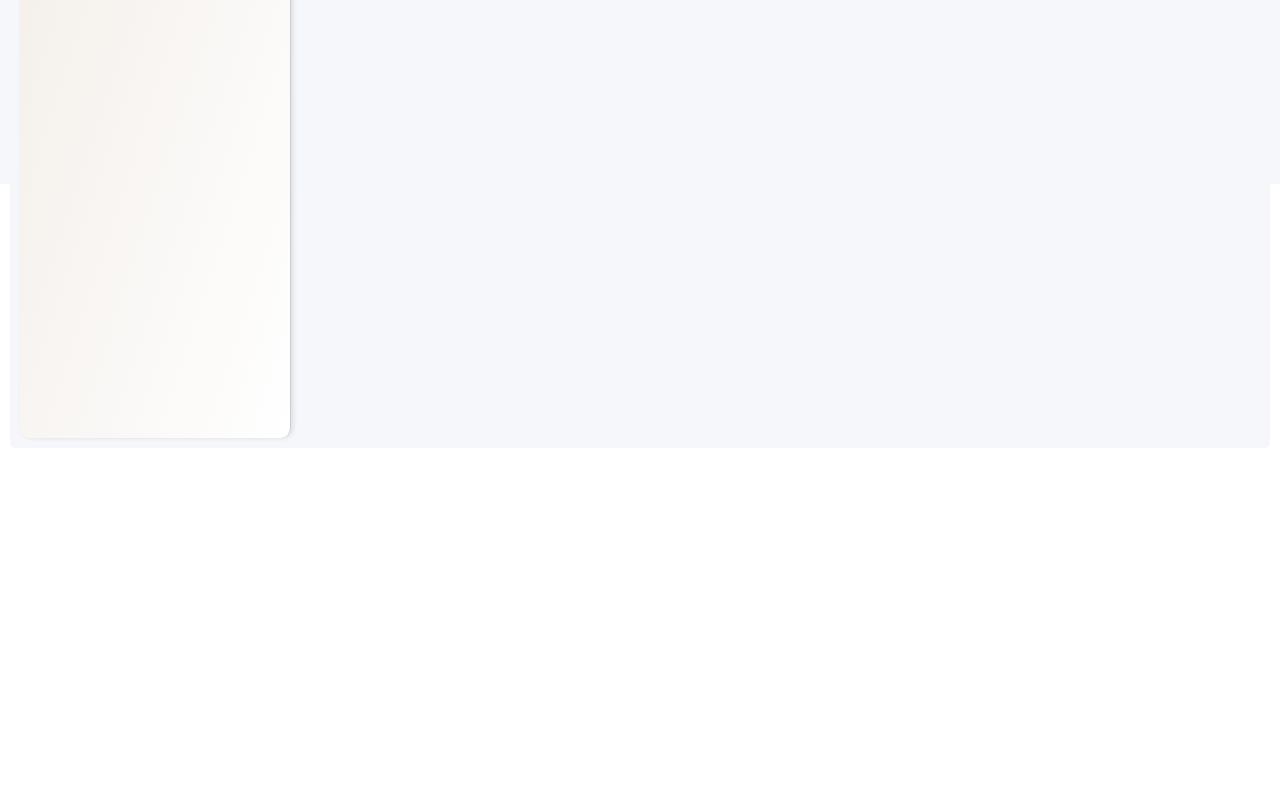
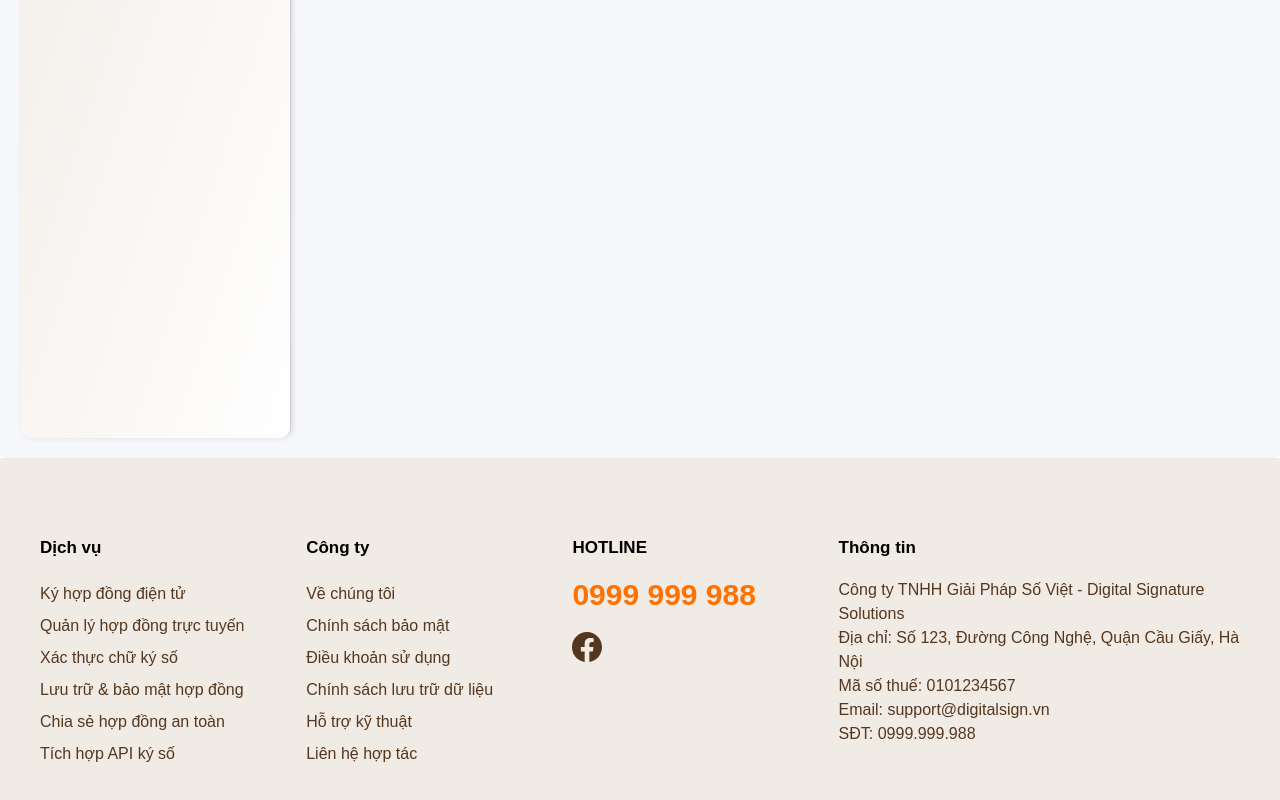
Before and after one commit to phuctranj12/FE, a React (Create React App) app in the folder fe/: page / in a window 1280 px wide. Shown: the part 616-1416 px from the top of the page. Before the commit the page ends 1064 px from the top, so only its background shows below. Built offline with nearby package versions, Linux system fonts and the light colour scheme; some icons are missing.

Commit message:
add footer

```diff
--- /dev/null
+++ b/fe/src/components/bar/Footer.js
@@ -0,0 +1,68 @@
+import '../../styles/footer.css';
+
+function Footer() {
+    return (
+        <div className="footer-contain2" >
+            <div className="footer-row1">
+                <div className="footer-tieude">Dịch vụ</div>
+                <div className="footer-noidung">
+                    <a href="/">Ký hợp đồng điện tử</a><br />
+                    <a href="/">Quản lý hợp đồng trực tuyến</a><br />
+                    <a href="/">Xác thực chữ ký số</a><br />
+                    <a href="/">Lưu trữ & bảo mật hợp đồng</a><br />
+                    <a href="/">Chia sẻ hợp đồng an toàn</a><br />
+                    <a href="/">Tích hợp API ký số</a>
+                </div>
+            </div>
+
+            <div className="footer-row2">
+                <div className="footer-tieude">Công ty</div>
+                <div className="footer-noidung">
+                    <a href='/'>Về chúng tôi</a><br />
+                    <a href="/">Chính sách bảo mật</a><br />
+                    <a href="/">Điều khoản sử dụng</a><br />
+                    <a href="/">Chính sách lưu trữ dữ liệu</a><br />
+                    <a href="/">Hỗ trợ kỹ thuật</a><br />
+                    <a href="/">Liên hệ hợp tác</a>
+                </div>
+            </div>
+
+            <div className="footer-row3">
+                <div className="footer-tieude">HOTLINE</div>
+                <div className="lienhe1">
+                    0999 999 988
+                </div>
+                <div className="icon-contain">
+                    <a href='/Facebook'>
+                        <svg xmlns="http://www.w3.org/2000/svg" width="16" height="16" fill="currentColor" class="bi bi-facebook" viewBox="0 0 16 16">
+                            <path d="M16 8.049c0-4.446-3.582-8.05-8-8.05C3.58 0-.002 3.603-.002 8.05c0 4.017 2.926 7.347 6.75 7.951v-5.625h-2.03V8.05H6.75V6.275c0-2.017 1.195-3.131 3.022-3.131.876 0 1.791.157 1.791.157v1.98h-1.009c-.993 0-1.303.621-1.303 1.258v1.51h2.218l-.354 2.326H9.25V16c3.824-.604 6.75-3.934 6.75-7.951" />
+                        </svg>
+                    </a>
+                    {/* <a href='/Tiktok'>
+                        <svg xmlns="http://www.w3.org/2000/svg" width="16" height="16" fill="currentColor" class="bi bi-tiktok" viewBox="0 0 16 16">
+                            <path d="M9 0h1.98c.144.715.54 1.617 1.235 2.512C12.895 3.389 13.797 4 15 4v2c-1.753 0-3.07-.814-4-1.829V11a5 5 0 1 1-5-5v2a3 3 0 1 0 3 3z" />
+                        </svg>
+                    </a> */}
+                    {/* <a href='/Instagram'>
+                        <svg xmlns="http://www.w3.org/2000/svg" width="16" height="16" fill="currentColor" class="bi bi-instagram" viewBox="0 0 16 16">
+                            <path d="M8 0C5.829 0 5.556.01 4.703.048 3.85.088 3.269.222 2.76.42a3.9 3.9 0 0 0-1.417.923A3.9 3.9 0 0 0 .42 2.76C.222 3.268.087 3.85.048 4.7.01 5.555 0 5.827 0 8.001c0 2.172.01 2.444.048 3.297.04.852.174 1.433.372 1.942.205.526.478.972.923 1.417.444.445.89.719 1.416.923.51.198 1.09.333 1.942.372C5.555 15.99 5.827 16 8 16s2.444-.01 3.298-.048c.851-.04 1.434-.174 1.943-.372a3.9 3.9 0 0 0 1.416-.923c.445-.445.718-.891.923-1.417.197-.509.332-1.09.372-1.942C15.99 10.445 16 10.173 16 8s-.01-2.445-.048-3.299c-.04-.851-.175-1.433-.372-1.941a3.9 3.9 0 0 0-.923-1.417A3.9 3.9 0 0 0 13.24.42c-.51-.198-1.092-.333-1.943-.372C10.443.01 10.172 0 7.998 0zm-.717 1.442h.718c2.136 0 2.389.007 3.232.046.78.035 1.204.166 1.486.275.373.145.64.319.92.599s.453.546.598.92c.11.281.24.705.275 1.485.039.843.047 1.096.047 3.231s-.008 2.389-.047 3.232c-.035.78-.166 1.203-.275 1.485a2.5 2.5 0 0 1-.599.919c-.28.28-.546.453-.92.598-.28.11-.704.24-1.485.276-.843.038-1.096.047-3.232.047s-2.39-.009-3.233-.047c-.78-.036-1.203-.166-1.485-.276a2.5 2.5 0 0 1-.92-.598 2.5 2.5 0 0 1-.6-.92c-.109-.281-.24-.705-.275-1.485-.038-.843-.046-1.096-.046-3.233s.008-2.388.046-3.231c.036-.78.166-1.204.276-1.486.145-.373.319-.64.599-.92s.546-.453.92-.598c.282-.11.705-.24 1.485-.276.738-.034 1.024-.044 2.515-.045zm4.988 1.328a.96.96 0 1 0 0 1.92.96.96 0 0 0 0-1.92m-4.27 1.122a4.109 4.109 0 1 0 0 8.217 4.109 4.109 0 0 0 0-8.217m0 1.441a2.667 2.667 0 1 1 0 5.334 2.667 2.667 0 0 1 0-5.334" />
+                        </svg>
+                    </a> */}
+                </div>
+            </div>
+
+            <div className="footer-row4">
+                <div className="footer-tieude">Thông tin</div>
+                <div className="footer-thongtin">
+                    Công ty TNHH Giải Pháp Số Việt - Digital Signature Solutions<br />
+                    Địa chỉ: Số 123, Đường Công Nghệ, Quận Cầu Giấy, Hà Nội<br />
+                    Mã số thuế: 0101234567<br />
+                    Email: support@digitalsign.vn<br />
+                    SĐT: 0999.999.988
+                </div>
+            </div>
+        </div>
+    );
+}
+
+export default Footer;
--- /dev/null
+++ b/fe/src/components/common/welcome.js
@@ -0,0 +1,11 @@
+import React from 'react';
+import '../../styles/button.css';
+
+export default function WelcomeComponent() {
+    return (
+        <div className="welcome-container">
+            <h2>Welcome to the Electronic Contract Management System</h2>
+            <p>Please select an option from the sidebar to get started.</p>
+        </div>
+    );
+}
--- a/fe/src/components/document/Home.js
+++ b/fe/src/components/document/Home.js
@@ -1,10 +1,10 @@
 import Header from "../bar/Header";
 import Sidebar from "../bar/SideBar";
+import WelcomeComponent from "../common/welcome";
 function HomeComponent() {
     return (
         <div className="home-content">
-            <h2>Home Page</h2>
-
+            <WelcomeComponent />
         </div>
     );
 }
--- a/fe/src/styles/MainContent.css
+++ b/fe/src/styles/MainContent.css
@@ -9,7 +9,7 @@
   display: flex;
   flex: 1;
   background-color: #f5f7fb;
-  margin: 10px;
+  padding: 10px;
   border-radius: 5px;
 }
 
--- /dev/null
+++ b/fe/src/styles/footer.css
@@ -0,0 +1,56 @@
+@import '~bootstrap-icons/font/bootstrap-icons.css';
+
+.footer-contain2{
+    background-color:rgb(241, 235, 229);
+    font-family: 'Montserrat', sans-serif;
+    padding : 80px 30px 50px 40px;
+    display: flex;
+}
+.footer-row1,
+.footer-row2,
+.footer-row3{
+    width: 22%;
+}
+.footer-tieude{
+    color: black;
+    font-size: 17px;
+    font-weight: bold;
+}
+.footer-row4{
+    width : 34%;
+}
+.footer-noidung{
+    color: rgb(84, 55, 31);
+    padding: 20px 0 0 0;
+    line-height: 2;
+}
+.footer-contain2 a{
+    color : rgb(84, 55, 31) ;
+    text-decoration: none ;
+
+}
+.footer-contain2 a:hover{
+    color : #ff7200;
+}
+.footer-thongtin{
+    color: rgb(84, 55, 31);
+    padding: 20px 0 0 0;
+    line-height: 1.5;
+}
+.lienhe1{
+    color: #ff7200;
+    padding: 20px 0 0 0;
+    font-size: 30px;
+    font-weight: 600;
+}
+.icon-contain{
+    display: flex;
+    padding : 20px 0 0 0 ;
+}
+.icon-contain svg{
+    height:30px;
+    width: 30px;
+    margin-right: 10px;
+    cursor: pointer;
+
+}
--- a/fe/src/views/MainContent.js
+++ b/fe/src/views/MainContent.js
@@ -5,6 +5,7 @@
 import Document from "../components/document/document";
 import HomeComponent from "../components/document/Home";
 import UserManagement from "../components/userManagement/UserManagement";
+import Footer from "../components/bar/Footer";
 function MainContent() {
     const [selectedStatus, setSelectedStatus] = useState("");
     const [menuStatus, setMenuStatus] = useState("home");
@@ -61,47 +62,9 @@
                     )}
                 </div>
             </div>
+            <Footer />
         </div>
     );
 }
 
 export default MainContent;
-
-
-{/* <div className="content-main">
-                    <div className="toolbar">
-                        <input
-                            type="text"
-                            placeholder="Nhập từ khóa tìm kiếm theo tên tài liệu, mã tài liệu..."
-                        />
-                        <button>Nâng cao</button>
-                        <button>Phát hành</button>
-                        <button>Xóa nhiều</button>
-                    </div>
-
-                    <table className="doc-table">
-                        <thead>
-                            <tr>
-                                <th>Tài liệu</th>
-                                <th>Trạng thái tài liệu</th>
-                                <th>Thời gian tạo</th>
-                                <th>Thời gian cập nhật</th>
-                            </tr>
-                        </thead>
-                        <tbody>
-                            <tr>
-                                <td>TL CHECK HSM</td>
-                                <td><span className="status">Bản nháp</span></td>
-                                <td>08/08/2025 17:19:28</td>
-                                <td>08/08/2025 17:19:28</td>
-                            </tr>
-                            <tr>
-                                <td>TL CHECK HSM NGOÀI HỆ THỐNG</td>
-                                <td><span className="status">Bản nháp</span></td>
-                                <td>04/08/2025 14:04:19</td>
-                                <td>04/08/2025 14:04:19</td>
-                            </tr>
-
-                        </tbody>
-                    </table>
-                </div> */}
```
Also changed, not shown: fe/src/styles/welcome.css (added).
